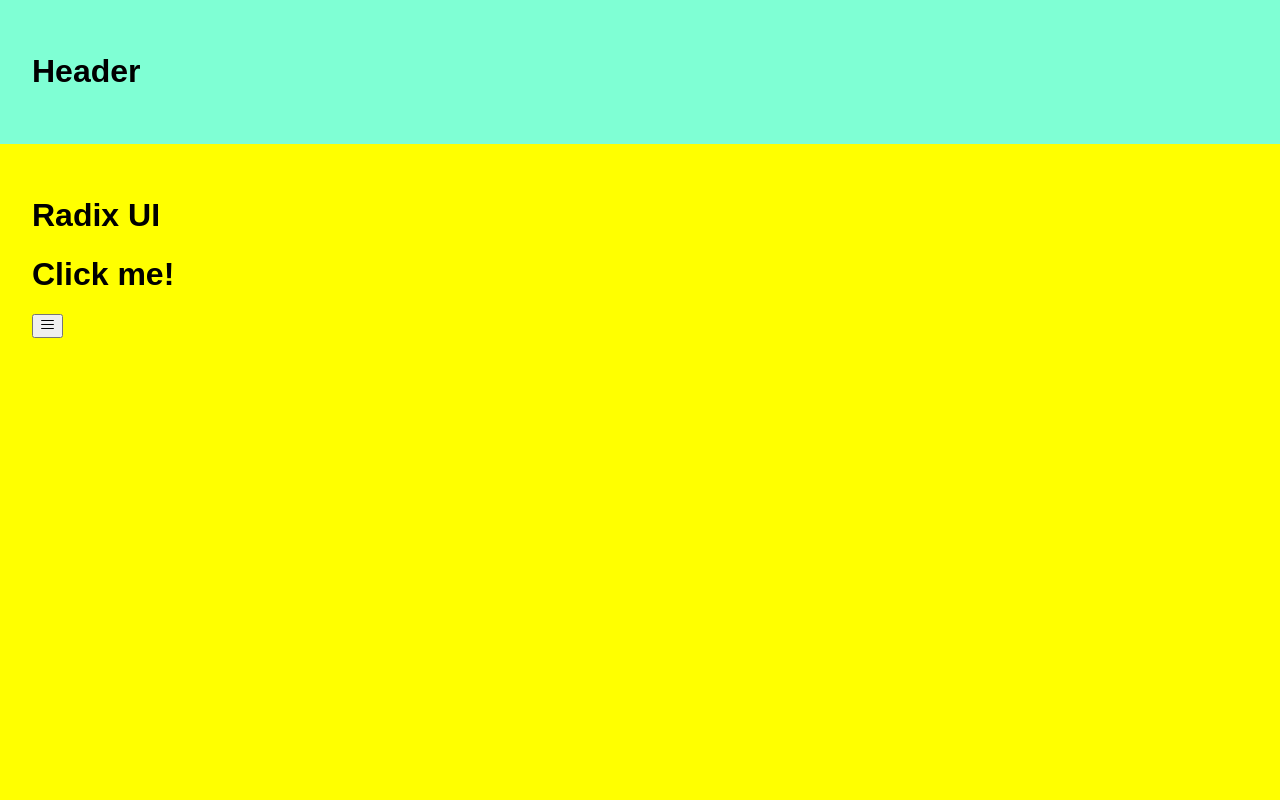
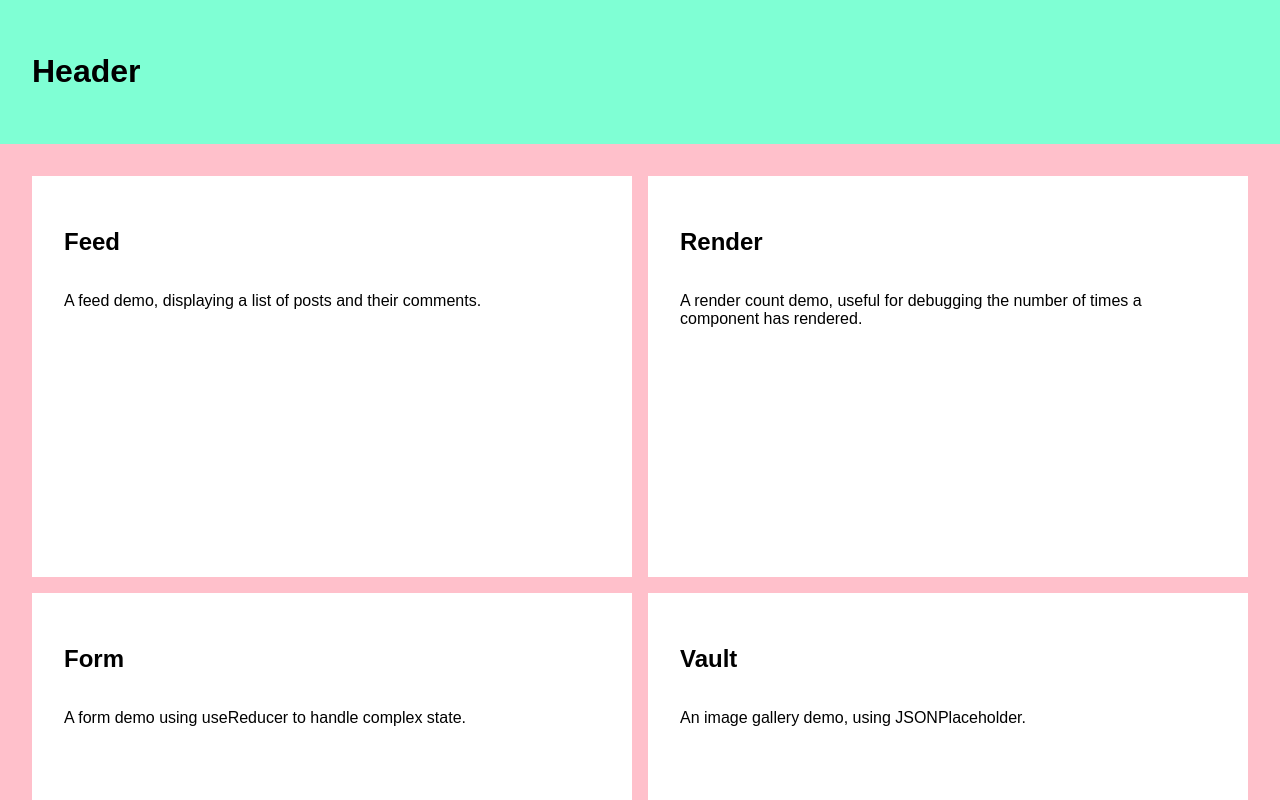
Before and after one commit to gotpop/css-2023, a Next.js app: page / in a window 1280 px wide. Shown: the top 800 px of the page. Built offline with nearby package versions, Linux system fonts and the light colour scheme.

Commit message:
Templating

```diff
--- /dev/null
+++ b/components/Card/Card.module.css
@@ -0,0 +1,19 @@
+.card {
+  background: var(--white);
+  padding: 2rem;
+  display: flex;
+  flex-direction: column;
+  container-type: inline-size;
+}
+
+@container (max-width: 700px) {
+  .card {
+    background: var(--yellow);
+  }
+}
+
+@container (min-width: 500px) {
+  .card {
+    background: var(--yellow);
+  }
+}
--- a/components/Card/card.tsx
+++ b/components/Card/card.tsx
@@ -1,8 +1,13 @@
 import * as React from 'react'
-import NextLink from 'next/link'
+import styles from './Card.module.css'
 
-export default function BasicCard({ page }) {
-  const { name, href, description } = page
+export default function Card({ content }) {
+  const { title, text } = content
 
-  return <></>
+  return (
+    <article className={styles.card}>
+      <h1>{title}</h1>
+      <p>{text}</p>
+    </article>
+  )
 }
--- /dev/null
+++ b/components/Card/index.tsx
@@ -0,0 +1,5 @@
+import CardImport from './Card'
+
+const Card =  CardImport
+
+export default Card
--- a/components/Header/Header.tsx
+++ b/components/Header/Header.tsx
@@ -6,6 +6,9 @@ export default function NavBar({ content }) {
   return (
     <header className={styles.header}>
       <h1>Header</h1>
+
+        {/* <Link href={'https://github.com/gotpop/ui-system'}>GitHub</Link>
+        <Link href={'http://localhost:3000'}>LocalHost</Link> */}
     </header>
   )
 }
--- /dev/null
+++ b/content/cards.ts
@@ -0,0 +1,22 @@
+export const cards = [
+    {
+        title: 'Feed',
+        href: '/feed',
+        text: 'A feed demo, displaying a list of posts and their comments.'
+    },
+    {
+        title: 'Render',
+        href: '/render',
+        text: 'A render count demo, useful for debugging the number of times a component has rendered.'
+    },
+    {
+        title: 'Form',
+        href: '/form',
+        text: 'A form demo using useReducer to handle complex state.'
+    },
+    {
+        title: 'Vault',
+        href: '/vault',
+        text: 'An image gallery demo, using JSONPlaceholder.'
+    }
+]
--- a/pages/index.tsx
+++ b/pages/index.tsx
@@ -1,174 +1,21 @@
 import { useState } from 'react'
-import {
-  HamburgerMenuIcon,
-  DotFilledIcon,
-  CheckIcon,
-  ChevronRightIcon
-} from '@radix-ui/react-icons'
-import * as DropdownMenu from '@radix-ui/react-dropdown-menu'
 import Link from 'next/link'
-
 import type { NextPage } from 'next'
 import Layout from '@layouts/layout'
 import Intro from '@components/Intro/intro'
-
-function RightSlot({ children }) {
-  return (
-    <div className="pl-4 ml-auto text-gray-500 group-hover:text-gray-200">
-      {children}
-    </div>
-  )
-}
-
-function DropdownMenuItem({ children, ...props }) {
-  return (
-    <DropdownMenu.Item
-      {...props}
-      className={
-        'group bg-white hover:bg-gray-700 hover:text-gray-200 text-xs rounded flex items-center h-6 px-1 pl-6 relative select-none' +
-        (props.disabled ? ' text-gray-500' : '')
-      }>
-      {children}
-    </DropdownMenu.Item>
-  )
-}
-
-function DropdownMenuCheckboxItem({ children, ...props }) {
-  return (
-    <DropdownMenu.CheckboxItem
-      {...props}
-      className="relative flex items-center h-6 px-1 pl-6 text-xs bg-white rounded select-none group hover:bg-gray-700 hover:text-gray-200">
-      {children}
-    </DropdownMenu.CheckboxItem>
-  )
-}
-
-function DropdownMenuItemIndicator({ children, ...props }) {
-  return (
-    <DropdownMenu.ItemIndicator
-      {...props}
-      className="absolute left-0 inline-flex items-center justify-center w-6">
-      {children}
-    </DropdownMenu.ItemIndicator>
-  )
-}
-
-function Separator() {
-  return <DropdownMenu.Separator className="h-[1px] bg-gray-300 m-1" />
-}
-
-function DropdownMenuRadioItem({
-  children,
-  ...props
-}: {
-  children: React.ReactNode
-  value: string
-}) {
-  return (
-    <DropdownMenu.RadioItem
-      {...props}
-      className="relative flex items-center h-6 px-1 pl-6 text-xs bg-white rounded select-none hover:bg-gray-700 hover:text-gray-200">
-      {children}
-    </DropdownMenu.RadioItem>
-  )
-}
+import { cards } from '@content/cards'
+import Card from '@components/Card/card'
 
 export default function Home() {
   const [bookmarksChecked, setBookmarksChecked] = useState(true)
   const [urlsChecked, setUrlsChecked] = useState(false)
   const [person, setPerson] = useState('pedro')
+
   return (
     <Layout>
       {/* <Intro content={introContent} /> */}
-
-      <div className="flex flex-col items-center justify-center w-full h-screen space-y-4 bg-gradient-to-r from-cyan-500 to-blue-500">
-        <h1 className="text-6xl font-semibold text-white">Radix UI</h1>
-        {/* <Link href={'https://github.com/gotpop/ui-system'}>GitHub</Link>
-        <Link href={'http://localhost:3000'}>LocalHost</Link> */}
-        <h1 className="text-4xl font-semibold text-white">Click me!</h1>
-
-        <DropdownMenu.Root>
-          <DropdownMenu.Trigger
-            asChild
-            className="relative flex items-center h-8 px-2 text-xs bg-white select-none rounded-3xl">
-            <button
-              aria-label="Customise options"
-              className="inline-flex items-center justify-center w-8 h-8 shadow-lg">
-              <HamburgerMenuIcon />
-            </button>
-          </DropdownMenu.Trigger>
-
-          <DropdownMenu.Content
-            sideOffset={5}
-            className="p-1 bg-white rounded shadow-lg">
-            <DropdownMenuItem>
-              New Tab <RightSlot>⌘+T</RightSlot>
-            </DropdownMenuItem>
-            <DropdownMenuItem>
-              New Window <RightSlot>⌘+N</RightSlot>
-            </DropdownMenuItem>
-            <DropdownMenuItem disabled>
-              New Private Window <RightSlot>⇧+⌘+N</RightSlot>
-            </DropdownMenuItem>
-            <DropdownMenu.Sub>
-              <DropdownMenu.SubTrigger className="relative flex items-center h-6 px-1 pl-6 text-xs bg-white rounded select-none group hover:bg-gray-700 hover:text-gray-200 hover:border-0">
-                More Tools
-                <RightSlot>
-                  <ChevronRightIcon />
-                </RightSlot>
-              </DropdownMenu.SubTrigger>
-              <DropdownMenu.SubContent
-                sideOffset={2}
-                alignOffset={-5}
-                className="p-1 bg-white rounded shadow-lg">
-                <DropdownMenuItem>
-                  Save Page As… <RightSlot>⌘+S</RightSlot>
-                </DropdownMenuItem>
-                <DropdownMenuItem>Create Shortcut…</DropdownMenuItem>
-                <DropdownMenuItem>Name Window…</DropdownMenuItem>
-                <Separator />
-                <DropdownMenuItem>Developer Tools</DropdownMenuItem>
-              </DropdownMenu.SubContent>
-            </DropdownMenu.Sub>
-            <Separator />
-            <DropdownMenuCheckboxItem
-              checked={bookmarksChecked}
-              onCheckedChange={setBookmarksChecked}>
-              <DropdownMenuItemIndicator>
-                <CheckIcon />
-              </DropdownMenuItemIndicator>
-              Show Bookmarks <RightSlot>⌘+B</RightSlot>
-            </DropdownMenuCheckboxItem>
-            <DropdownMenuCheckboxItem
-              checked={urlsChecked}
-              onCheckedChange={setUrlsChecked}>
-              <DropdownMenuItemIndicator>
-                <CheckIcon />
-              </DropdownMenuItemIndicator>
-              Show Full URLs
-            </DropdownMenuCheckboxItem>
-            <Separator />
-            <DropdownMenu.Label className="pl-6 text-xs leading-6 text-gray-700">
-              Contributors
-            </DropdownMenu.Label>
-
-            <DropdownMenu.RadioGroup value={person} onValueChange={setPerson}>
-              <DropdownMenuRadioItem value="pedro">
-                <DropdownMenuItemIndicator>
-                  <DotFilledIcon />
-                </DropdownMenuItemIndicator>
-                Pedro Sanchez
-              </DropdownMenuRadioItem>
-              <DropdownMenuRadioItem value="pablo">
-                <DropdownMenuItemIndicator>
-                  <DotFilledIcon />
-                </DropdownMenuItemIndicator>
-                Pablo Sanchez
-              </DropdownMenuRadioItem>
-            </DropdownMenu.RadioGroup>
-          </DropdownMenu.Content>
-        </DropdownMenu.Root>
-      </div>
+      {/* <h1>Radix UI</h1> */}
+      {cards.map(card => <Card key={card.title} content={card} />)}
     </Layout>
   )
 }
--- a/styles/app.css
+++ b/styles/app.css
@@ -1,3 +1,4 @@
 @import "./vars";
+@import "./media";
 @import "./global";
 @import "./layout";
--- a/styles/layout.css
+++ b/styles/layout.css
@@ -1,15 +1,14 @@
 .main {
-  background: var(--yellow);
+  background: var(--pink);
   padding: 2rem;
-  display: flex;
   min-height: 100vh;
-}
+  display: grid;
+  /* grid-template-rows: 1fr 3fr 1fr 3fr; */
+  grid-gap: 1rem;
+  grid-template-columns: repeat(2, minmax(60px, auto));
 
-@custom-media --modern (color), (hover);
-
-@media (--modern) and (width > 1024px) {
-  .a {
-    color: var(--yellow);
+  @media (--phone) {
+    grid-template-columns: repeat(1, minmax(60px, auto));
   }
 }
 
@@ -17,47 +16,11 @@
   color: var(--yellow);
   display: grid;
 
-  @media (orientation: landscape) {
-    grid-auto-flow: column;
+  & > .bar {
+    color: red;
   }
 
   @nest .parent & {
     color: var(--yellow);
   }
 }
-
-.foo2 {
-  color: var(--yellow);
-
-  & > .bar {
-    color: red;
-  }
-}
-
-.mad {
-  padding: 2rem;
-  background: var(--yellow);
-}
-
-.mad2 {
-  container-type: inline-size;
-}
-
-@container (max-width: 700px) {
-  .footer {
-    background: var(--yellow);
-  }
-}
-
-@container (min-width: 500px) {
-  .header {
-    background: var(--yellow);
-  }
-}
-
-@container (min-width: 700px) {
-  .mad {
-    display: grid;
-    grid-template-columns: 2fr 1fr;
-  }
-}
--- /dev/null
+++ b/styles/media.css
@@ -0,0 +1 @@
+@custom-media --phone (width < 600px);
--- a/styles/vars.css
+++ b/styles/vars.css
@@ -3,4 +3,5 @@
   --yellow: yellow;
   --aqua: aquamarine;
   --white: white;
+  --pink: pink;
 }
```
